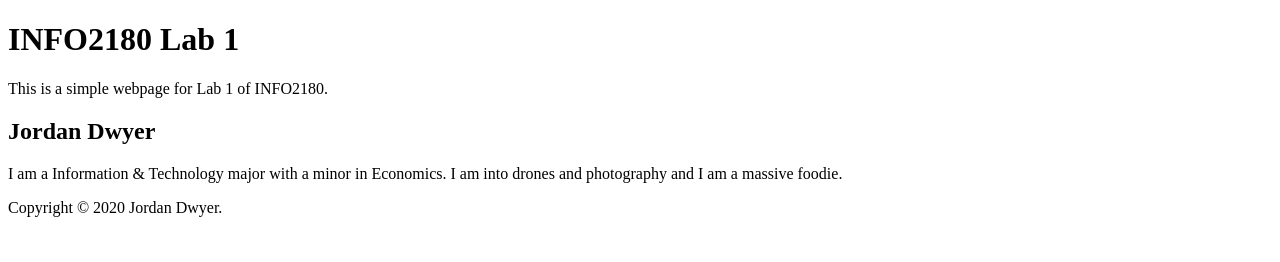
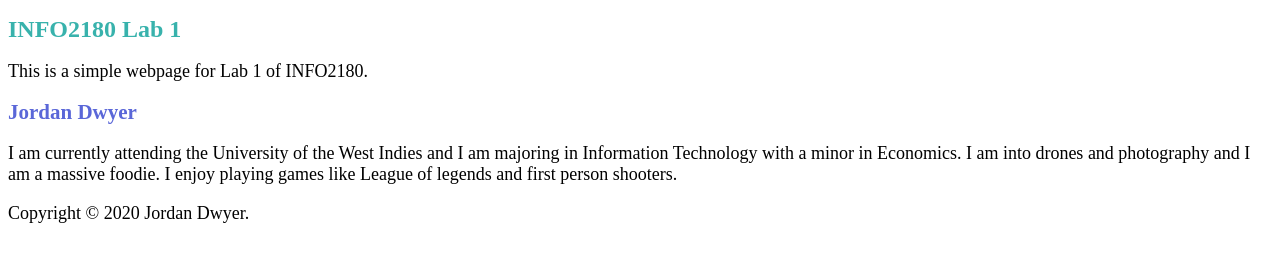
Before and after one commit to JD-UWI/info2180-lab1, a plain HTML site: page index.html in a window 1280 px wide. Drawn offline with Linux system fonts and the light colour scheme.

Commit message:
Added style sheet

```diff
--- a/index.html
+++ b/index.html
@@ -4,6 +4,7 @@
     <meta charset="UTF-8">
     <meta name="viewport" content="width=device-width, initial-scale=1.0">
     <meta http-equiv="X-UA-Compatible" content="ie=edge">
+    <link rel="stylesheet" type="text/css" href="styles.css">
     <title>INFO2180 Lab 1</title>
 </head>
 <body>
@@ -13,8 +14,9 @@
  </header>
  <main>
  <h2>Jordan Dwyer</h2>
- <p>I am a Information & Technology major with a minor in Economics. I am into drones and
-    photography and I am a massive foodie.
+ <p>I am currently attending the University of the West Indies and I am majoring in
+    Information Technology with a minor in Economics. I am into drones and
+    photography and I am a massive foodie. I enjoy playing games like League of legends and first person shooters.
  </p>
  </main>
  <footer>
--- /dev/null
+++ b/styles.css
@@ -0,0 +1,11 @@
+h1{
+    font-size: 24px;
+    color: #38B2AC;
+}
+h2{
+    font-size: 21px;
+    color: #5a67d8;
+}
+p{
+    font-size: 18px;
+}
```
